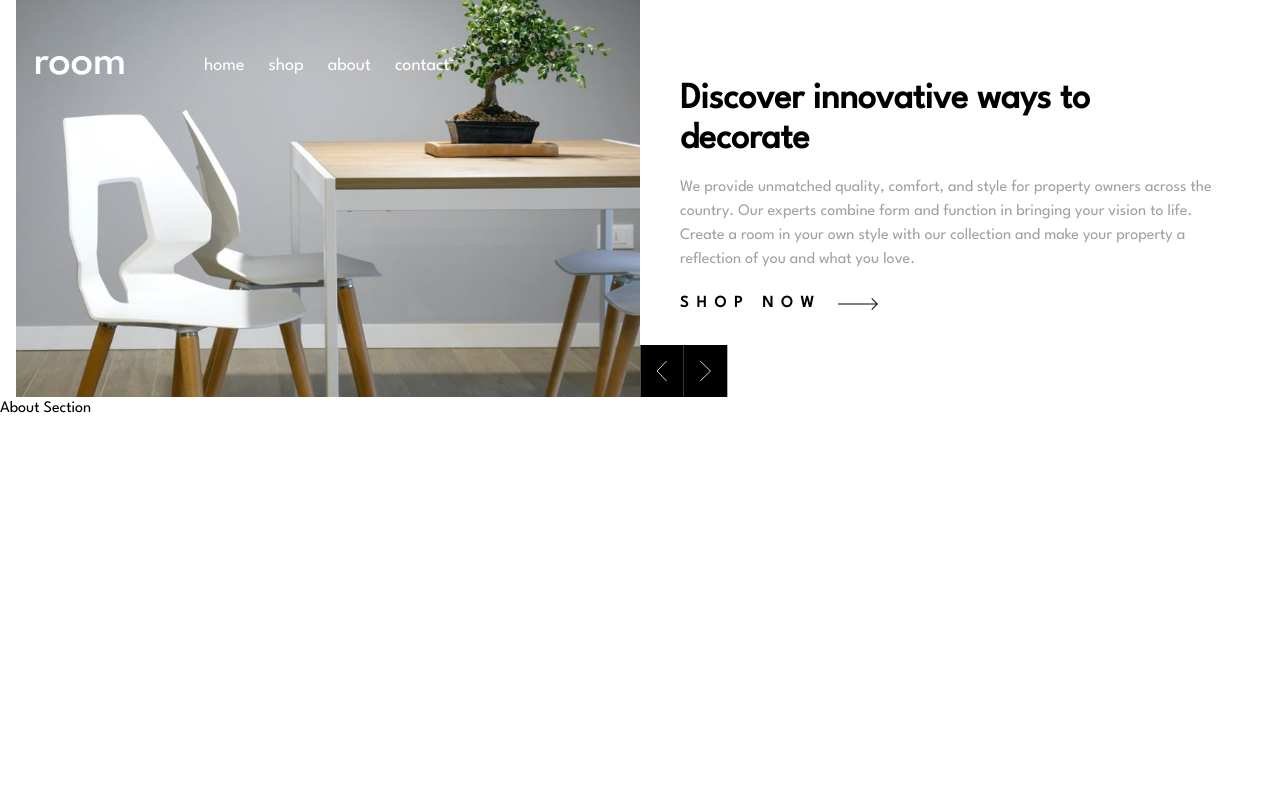
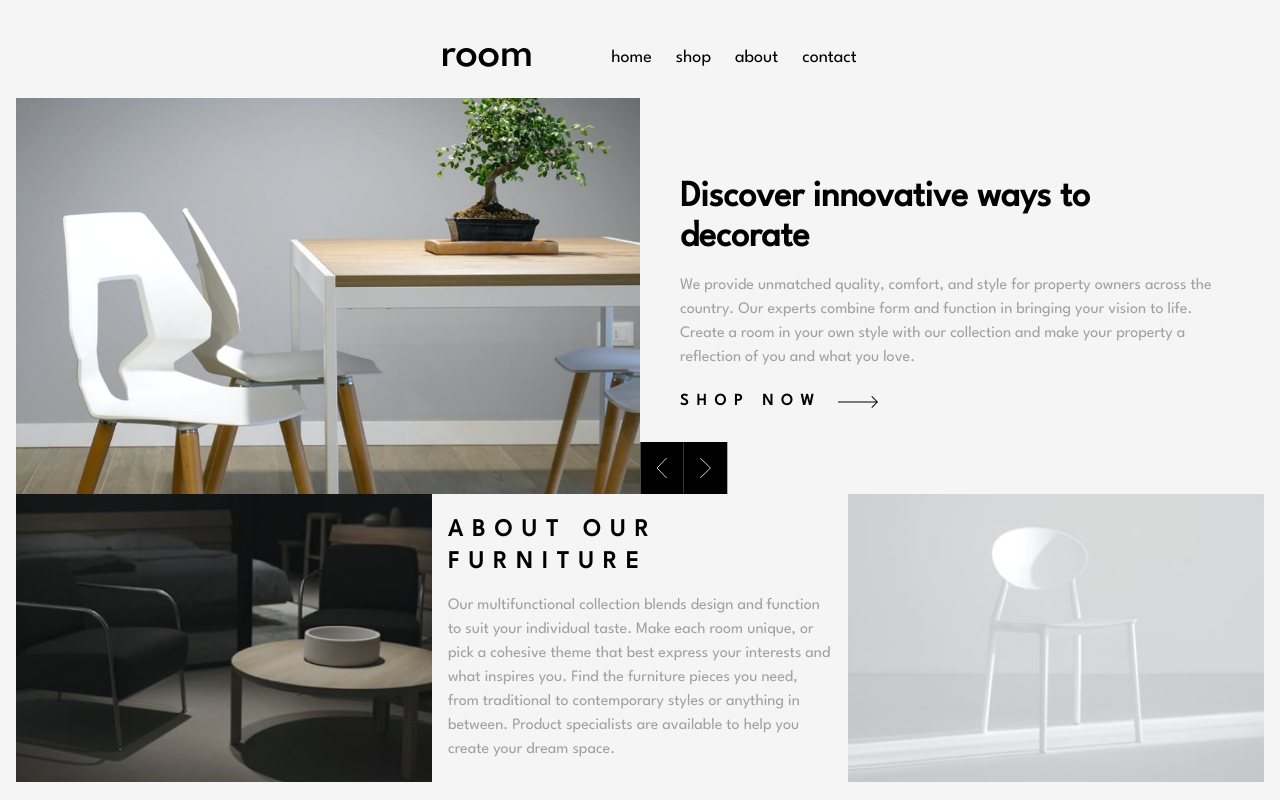
Before and after one commit to DannyHTML/Room-homepage, a Vue app: page / in a window 1280 px wide. Built offline with nearby package versions, Linux system fonts and the light colour scheme.

Commit message:
Created the about section, changed layout logic and made a useScroll compasable.

```diff
--- a/index.html
+++ b/index.html
@@ -1,5 +1,5 @@
 <!doctype html>
-<html lang="">
+<html lang="en">
   <head>
     <meta charset="UTF-8" />
     <link rel="icon" href="/favicon.ico" />
@@ -13,7 +13,7 @@
     />
     <title>Room homepage</title>
   </head>
-  <body class="font-league-spartan">
+  <body class="font-league-spartan bg-grey-500/10">
     <div id="app"></div>
     <script type="module" src="/src/main.ts"></script>
   </body>
--- a/src/App.vue
+++ b/src/App.vue
@@ -1,12 +1,23 @@
 <!-- TODO: Write tests! Vitest. -->
 <template>
-  <main>
-    <HeaderSite />
-    <div class="grid grid-cols-1 md:container md:grid-cols-2">
-      <ImageSlider :images="images" />
-      <MainSection :title="title" :description="description" :titleButton="buttonTitle" />
+  <main class="justify-center md:items-center lg:flex lg:h-dvh">
+    <div>
+      <HeaderSite />
+      <div class="grid grid-cols-1 md:container md:grid-cols-2">
+        <ImageSlider :images="images" />
+        <MainSection
+          :title="mainTitle"
+          :description="mainDescription"
+          :titleButton="mainButtonTitle"
+        />
+      </div>
+      <AboutSection
+        :imageDark="aboutImageDark"
+        :imageLight="aboutImageLight"
+        :title="aboutTitle"
+        :description="aboutDescription"
+      />
     </div>
-    <AboutSection />
   </main>
 </template>
 
@@ -17,8 +28,12 @@ import MainSection from '@/components/MainSection.vue';
 import AboutSection from './components/AboutSection.vue';
 import data from '@/assets/data/content.json';
 
-const title = data.main.hero.title;
-const description = data.main.hero.description;
-const buttonTitle = data.main.hero.buttonText;
+const mainTitle = data.main.title;
+const mainDescription = data.main.description;
+const mainButtonTitle = data.main.buttonText;
 const images = data.imageSlider.images;
+const aboutImageDark = data.about.imageDark;
+const aboutTitle = data.about.title;
+const aboutDescription = data.about.description;
+const aboutImageLight = data.about.imageLight;
 </script>
--- a/src/assets/data/content.json
+++ b/src/assets/data/content.json
@@ -24,7 +24,6 @@
     ]
   },
   "main": {
-    "hero": {
     "title": "Discover innovative ways to decorate",
     "description": "We provide unmatched quality, comfort, and style for property owners across the country. Our experts combine form and function in bringing your vision to life. Create a room in your own style with our collection and make your property a reflection of you and what you love.",
     "buttonText": "shop now"
@@ -36,4 +35,3 @@
     "imageDark": "src/assets/images/image-about-dark.jpg"
   }
 }
-}
--- a/src/components/AboutSection.vue
+++ b/src/components/AboutSection.vue
@@ -1,5 +1,25 @@
 <template>
-  <div>About Section</div>
+  <div
+    class="mx-auto mb-10 grid max-w-md grid-cols-1 justify-items-center md:container md:mb-0 md:grid-cols-2 lg:grid-cols-3"
+  >
+    <img :src="imageDark" alt="dark image" class="h-full w-full object-cover" />
+    <div class="container my-auto flex flex-col items-center justify-center">
+      <div class="h-full md:w-full">
+        <h2 class="mt-5 mb-2 font-bold tracking-[.4em] uppercase md:text-2xl">
+          {{ title }}
+        </h2>
+        <p class="text-grey-500 mt-4 mb-5">{{ description }}</p>
+      </div>
+    </div>
+    <img :src="imageLight" alt="light image" class="h-full w-full object-cover" />
+  </div>
 </template>
 
-<script setup lang="ts"></script>
+<script setup lang="ts">
+defineProps<{
+  imageDark: string;
+  imageLight: string;
+  title: string;
+  description: string;
+}>();
+</script>
--- a/src/components/DesktopMenu.vue
+++ b/src/components/DesktopMenu.vue
@@ -1,9 +1,9 @@
 <template>
-  <ul class="gap-4 text-lg text-white lg:gap-6">
+  <ul class="gap-4 text-lg text-white lg:gap-6 lg:text-black">
     <li v-for="item in menuItems" :key="item.title">
       <a
         :href="item.url"
-        class="relative after:absolute after:-bottom-1 after:left-0 after:h-0.5 after:w-0 after:bg-white after:transition-all after:duration-200 hover:after:w-full"
+        class="relative after:absolute after:-bottom-1 after:left-0 after:h-0.5 after:w-0 after:bg-white after:transition-all after:duration-200 hover:after:w-full lg:after:bg-black"
         >{{ item.title }}</a
       >
     </li>
--- a/src/components/HeaderSite.vue
+++ b/src/components/HeaderSite.vue
@@ -1,9 +1,14 @@
 <template>
-  <header class="fixed top-0 z-50 flex h-20 w-full items-center md:items-end">
+  <header
+    class="fixed top-0 z-50 flex h-20 w-full items-center transition lg:static"
+    :class="isScrolled ? 'bg-grey-500' : ''"
+  >
     <div class="container flex items-center">
-      <div class="flex w-full justify-center md:ml-5 md:items-center md:justify-start">
+      <div
+        class="flex w-full justify-center md:ml-5 md:items-center md:justify-start lg:justify-center"
+      >
         <span class="md:mr-5 lg:mr-20">
-          <img :src="logo" alt="Logo" class="md:w-18 lg:w-22" />
+          <img :src="logo" alt="Logo" class="md:w-18 lg:w-22 lg:invert" />
         </span>
         <DesktopMenu :menuItems="menuItems" class="hidden md:flex" />
       </div>
@@ -29,6 +34,9 @@ import closeIcon from '@/assets/images/icon-close.svg';
 import { ref } from 'vue';
 import data from '@/assets/data/content.json';
 import DesktopMenu from './DesktopMenu.vue';
+import { useScroll } from '@/composables/useScroll';
+
+const { isScrolled } = useScroll();
 
 const open = ref(false);
 
--- /dev/null
+++ b/src/composables/useScroll.ts
@@ -0,0 +1,15 @@
+// composables/useScroll.ts
+import { ref, onMounted, onUnmounted } from 'vue';
+
+export function useScroll(threshold = 50) {
+  const isScrolled = ref(false);
+
+  const onScroll = () => {
+    isScrolled.value = window.scrollY > threshold;
+  };
+
+  onMounted(() => window.addEventListener('scroll', onScroll));
+  onUnmounted(() => window.removeEventListener('scroll', onScroll));
+
+  return { isScrolled };
+}
```
Lines whose indentation alone changed are shown as unchanged.
